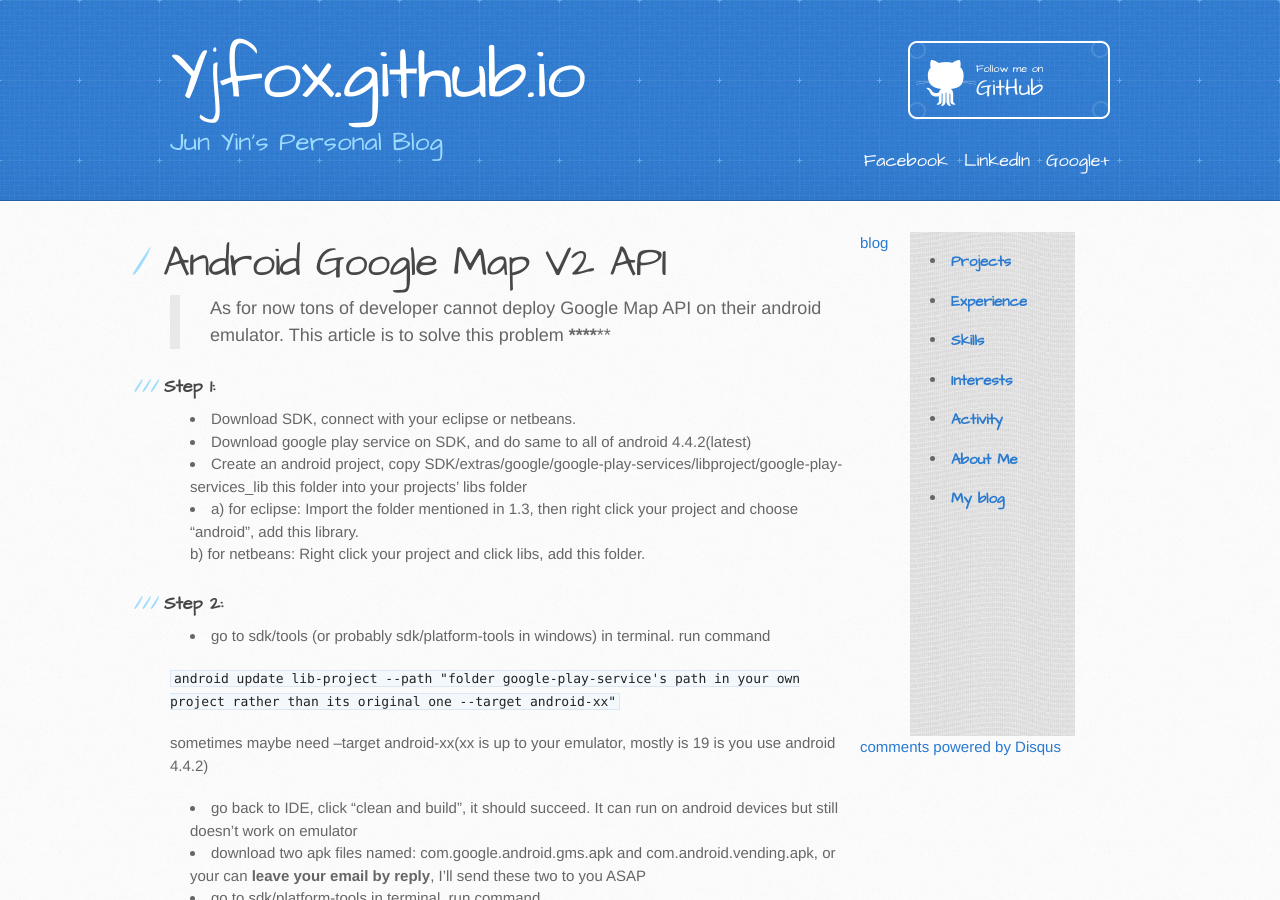
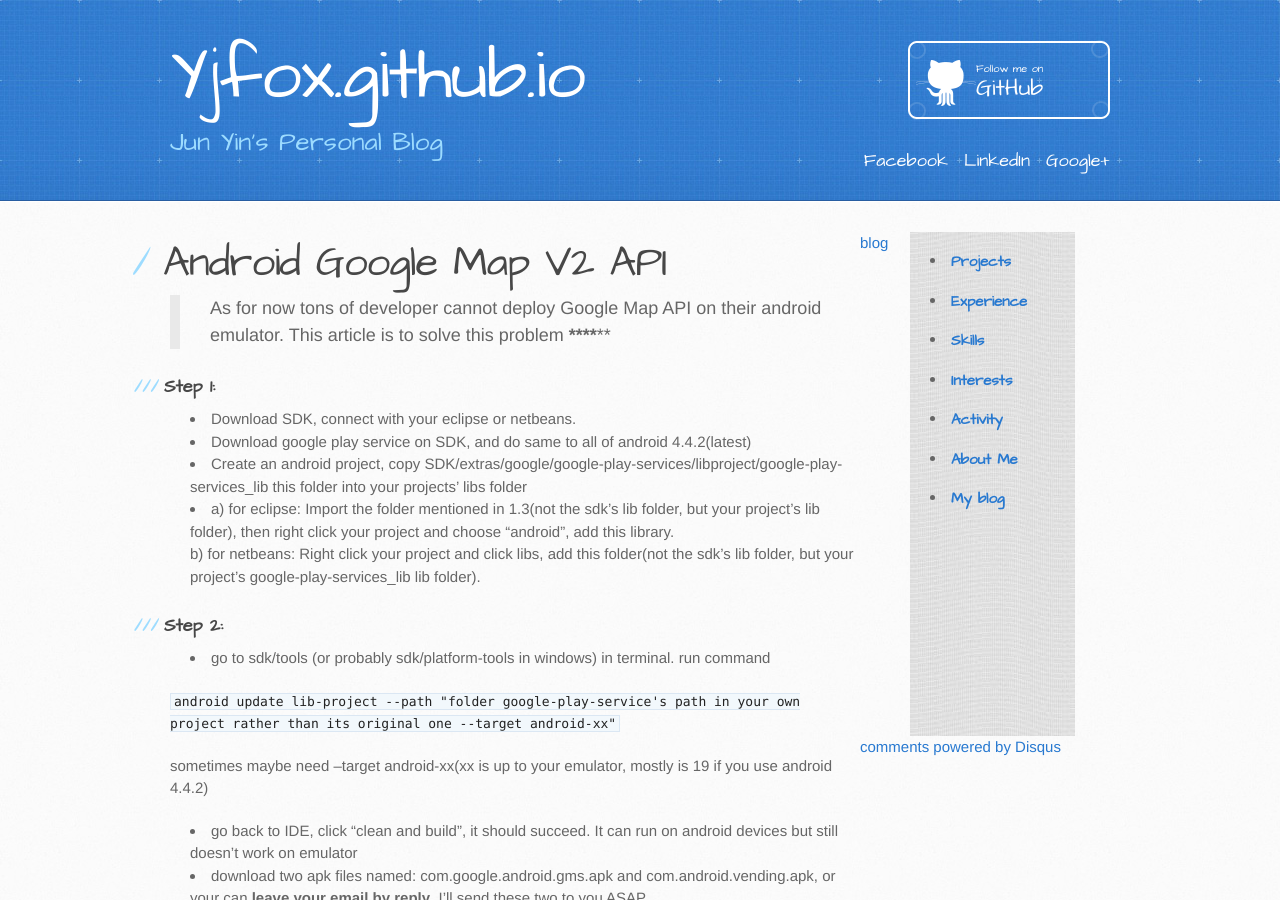
Before and after one commit to yjfox/yjfox.github.io, a Jekyll site: the page built from _posts/2014-02-05-android.md, in a window 1280 px wide and 900 px high. Built offline with Jekyll 4.4.1, drawn with Linux system fonts in a browser that asks for light colours; Markdown is read by kramdown in place of the engine named in the settings; comment, search, counter and statistics services are not loaded.

Commit message:
Update 2014-02-05-android.md

```diff
--- a/_posts/2014-02-05-android.md
+++ b/_posts/2014-02-05-android.md
@@ -14,8 +14,8 @@
 - Download SDK, connect with your eclipse or netbeans.
 - Download google play service on SDK, and do same to all of android 4.4.2(latest)
 - Create an android project, copy SDK/extras/google/google-play-services/libproject/google-play-services_lib this folder into your projects' libs folder
-- a) for eclipse: Import the folder mentioned in 1.3, then right click your project and choose "android", add this library.
-  b) for netbeans: Right click your project and click libs, add this folder.
+- a) for eclipse: Import the folder mentioned in 1.3(not the sdk's lib folder, but your project's lib folder), then right click your project and choose "android", add this library.
+  b) for netbeans: Right click your project and click libs, add this folder(not the sdk's lib folder, but your project's google-play-services_lib lib folder).
 
 ### Step 2:
 - go to sdk/tools (or probably sdk/platform-tools in windows) in terminal. run command
@@ -25,7 +25,7 @@
 	in your own project rather than its original one --target android-xx"
 </code>
 
-sometimes maybe need --target android-xx(xx is up to your emulator, mostly is 19 is you use android 4.4.2)
+sometimes maybe need --target android-xx(xx is up to your emulator, mostly is 19 if you use android 4.4.2)
 - go back to IDE, click "clean and build", it should succeed. It can run on android devices but still doesn't work on emulator
 - download two apk files named: com.google.android.gms.apk and com.android.vending.apk, or your can **leave your email by reply**, I'll send these two to you ASAP
 - go to sdk/platform-tools in terminal, run command
```
